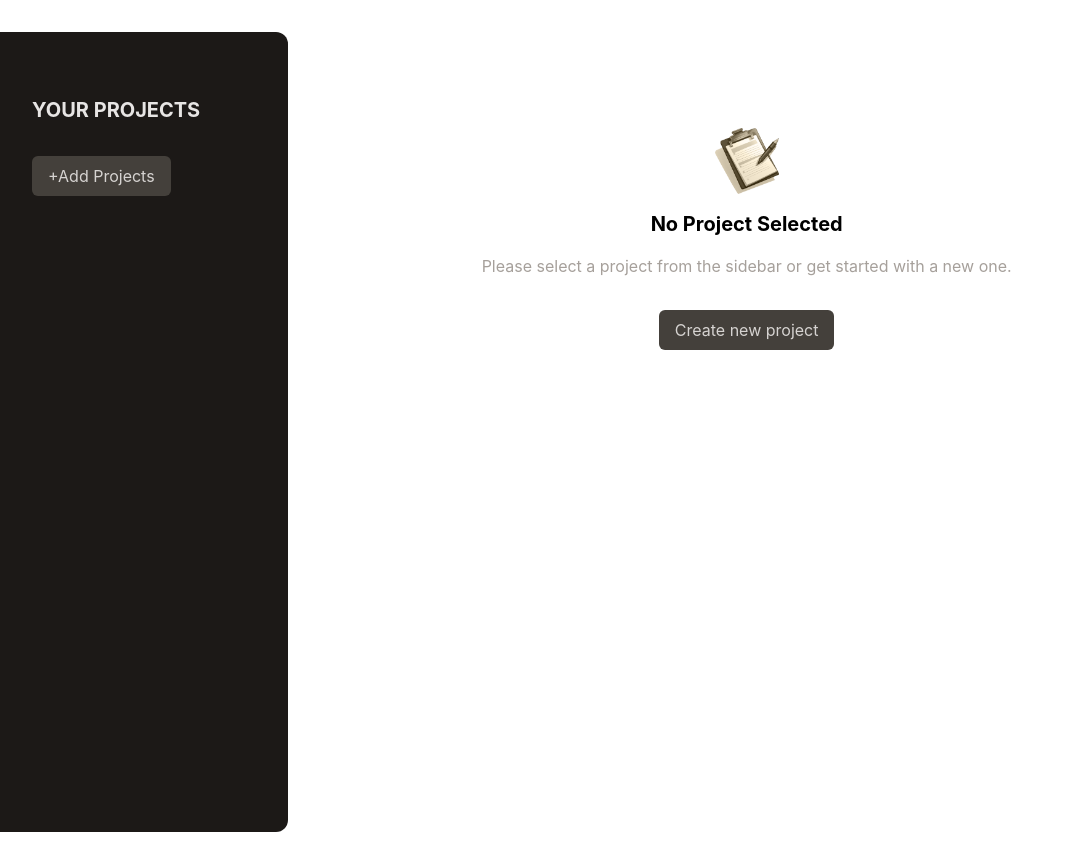
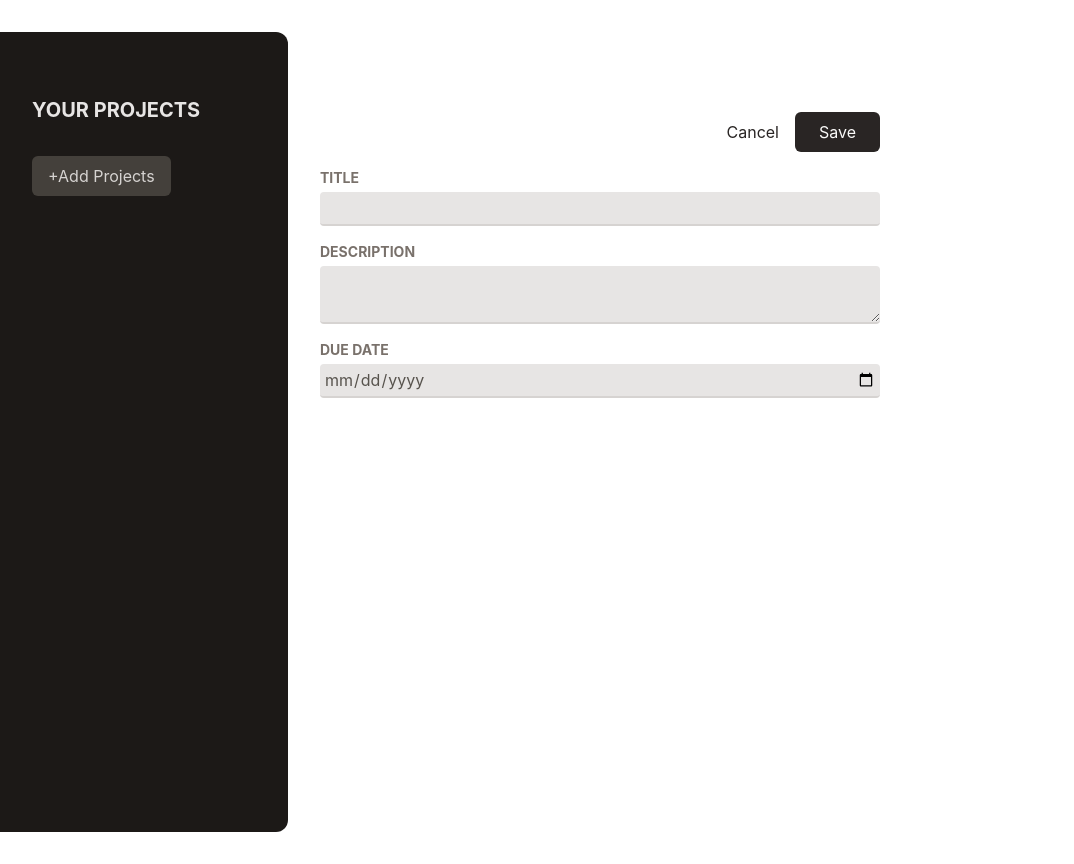
Before and after one commit to guptabuddy/Project-Management-App, a React (Vite) app: page / in a window 1280 px wide. Both pictures are taken after a click on the button "+Add Projects". Shown: the whole page, without its empty margins (0-1074 px from the left). Built offline with nearby package versions, Linux system fonts and the light colour scheme.

Commit message:
Make Create Projects button in ProjectSidebar & NoProjectSelected component work, plus Add State, so that the newProject component work.

```diff
--- a/src/App.jsx
+++ b/src/App.jsx
@@ -1,13 +1,45 @@
-// import NewProject from "./components/NewProject.jsx";
+import { useState } from "react";
 import NoProjectSelected from "./components/NoProjectSelected.jsx";
 import ProjectSidebar from "./components/ProjectSidebar.jsx";
+import NewProject from "./components/NewProject.jsx";
 
 export default function App() {
+	const [projectsState, setProjectsState] = useState({ selectedProjectID: undefined, projects: [] });
+
+	function handleStartAddProject() {
+		setProjectsState((prevProjects) => ({
+			...prevProjects,
+			selectedProjectID: null,
+		}));
+	}
+
+	function handleAddProject(projectData) {
+		setProjectsState((prevState) => {
+			const newProject = {
+				...projectData,
+				id: Math.random(),
+			};
+
+			return {
+				...prevState,
+				projects: [...prevState.projects, newProject],
+			};
+		});
+	}
+
+	console.log(projectsState);
+
+	let content;
+	if (projectsState.selectedProjectID === null) {
+		content = <NewProject onAdd={handleAddProject} />;
+	} else if (projectsState.selectedProjectID === undefined) {
+		content = <NoProjectSelected onStartAddProject={handleStartAddProject} />;
+	}
+
 	return (
 		<main className="h-screen my-8 flex gap-8">
-			<ProjectSidebar />
-			{/* <NewProject /> */}
-			<NoProjectSelected />
+			<ProjectSidebar onStartAddProject={handleStartAddProject} />
+			{content}
 		</main>
 	);
 }
--- a/src/components/Input.jsx
+++ b/src/components/Input.jsx
@@ -1,10 +1,14 @@
-export default function Input({ label, textarea, ...props }) {
+import { forwardRef } from "react";
+
+const Input = forwardRef(function Input({ label, textarea, ...props }, ref) {
 	const classes = "w-full p-1 border-b-2 border-stone-300 bg-stone-200 text-stone-600 rounded-sm focus:outline-none focus:border-stone-600";
 
 	return (
 		<p className="flex flex-col gap-1 mb-4">
 			<label className="text-sm font-bold uppercase text-stone-500">{label}</label>
-			{textarea ? <textarea className={classes} {...props} /> : <input className={classes} {...props} />}
+			{textarea ? <textarea ref={ref} className={classes} {...props} /> : <input ref={ref} className={classes} {...props} />}
 		</p>
 	);
-}
+});
+
+export default Input;
--- a/src/components/NewProject.jsx
+++ b/src/components/NewProject.jsx
@@ -1,6 +1,23 @@
+import { useRef } from "react";
 import Input from "./Input.jsx";
 
-export default function NewProject() {
+export default function NewProject({ onAdd }) {
+	const title = useRef();
+	const description = useRef();
+	const dueDate = useRef();
+
+	function handleSave() {
+		const enteredTitle = title.current.value;
+		const enteredDescription = description.current.value;
+		const enteredDueDate = dueDate.current.value;
+
+		onAdd({
+			title: enteredTitle,
+			description: enteredDescription,
+			dueDate: enteredDueDate,
+		});
+	}
+
 	return (
 		<div className="w-[35rem] mt-16">
 			<menu className="flex justify-end items-center gap-4 my-4">
@@ -8,13 +25,15 @@ export default function NewProject() {
 					<button className="text-stone-800 hover:text-stone-950">Cancel</button>
 				</li>
 				<li>
-					<button className="bg-stone-800 px-6 py-2 rounded-md text-stone-50 hover:bg-stone-950">Save</button>
+					<button className="bg-stone-800 px-6 py-2 rounded-md text-stone-50 hover:bg-stone-950" onClick={handleSave}>
+						Save
+					</button>
 				</li>
 			</menu>
 			<div>
-				<Input label="Title" />
-				<Input label="Description" textarea />
-				<Input label="Due Date" type="date" />
+				<Input type="text" ref={title} label="Title" />
+				<Input ref={description} label="Description" textarea />
+				<Input type="date" ref={dueDate} label="Due Date" />
 			</div>
 		</div>
 	);
--- a/src/components/NoProjectSelected.jsx
+++ b/src/components/NoProjectSelected.jsx
@@ -1,14 +1,14 @@
 import noProjectImage from "../assets/no-projects.png";
 import Button from "./Button.jsx";
 
-export default function NoProjectSelected() {
+export default function NoProjectSelected({ onStartAddProject }) {
 	return (
 		<div className="mt-24 text-center w-2/3">
 			<img src={noProjectImage} alt="No Project Selected/An empty task list" className="w-16 y-16 object-contain mx-auto" />
 			<h2 className="text-center text-xl font-bold my-4 ">No Project Selected</h2>
 			<p className="text-center text-stone-400 mb-4">Please select a project from the sidebar or get started with a new one.</p>
 			<p className="mt-8">
-				<Button>Create new project</Button>
+				<Button onClick={onStartAddProject}>Create new project</Button>
 			</p>
 		</div>
 	);
--- a/src/components/ProjectSidebar.jsx
+++ b/src/components/ProjectSidebar.jsx
@@ -1,11 +1,11 @@
 import Button from "./Button.jsx";
 
-export default function ProjectSidebar() {
+export default function ProjectSidebar({ onStartAddProject }) {
 	return (
 		<aside className="w-1/3 px-8 py-16 bg-stone-900 text-white md:w-72 rounded-r-xl">
 			<h2 className="mb-8 font-bold uppercase md:text-xl text-stone-200">Your Projects</h2>
 			<div>
-				<Button>+Add Projects</Button>
+				<Button onClick={onStartAddProject}>+Add Projects</Button>
 			</div>
 			<ul></ul>
 		</aside>
```
